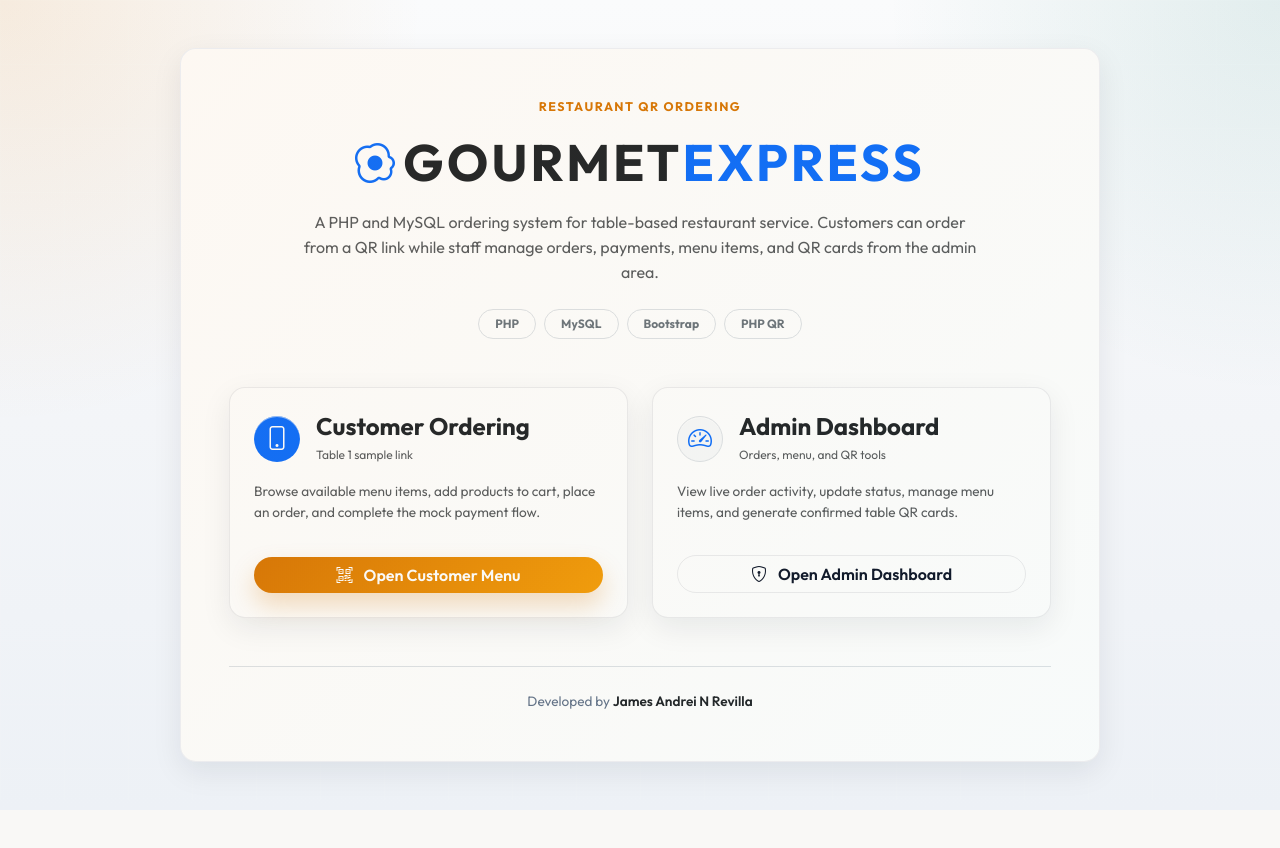
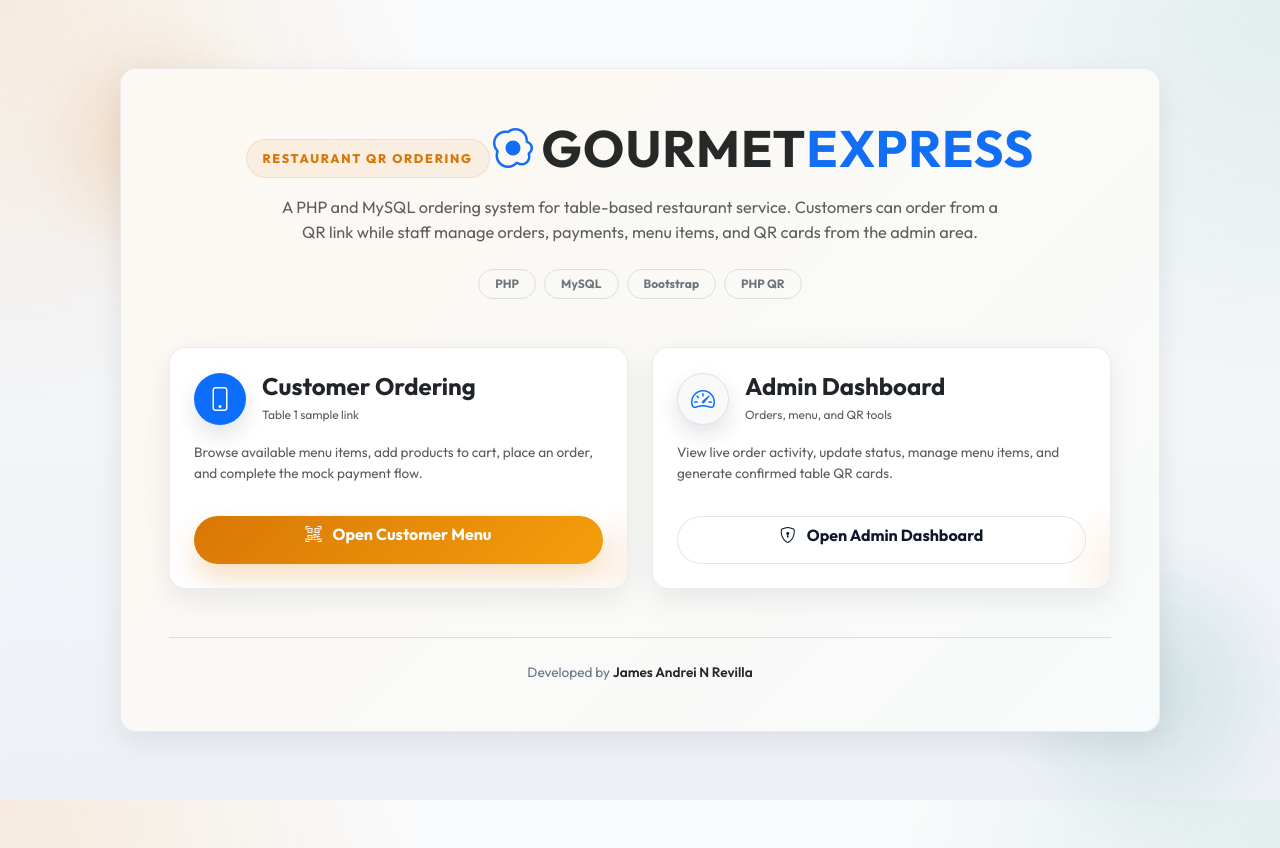
Before and after one commit to Tsukimitisu/Mini-QR-Ordering-System, a PHP site: page / in a window 1280 px wide. Before the commit the page ends 796 px from the top, so only its background shows below. Run offline with PHP 8.4, Linux system fonts and the light colour scheme.

Commit message:
ui: redesign landing portal

```diff
--- a/index.php
+++ b/index.php
@@ -21,80 +21,165 @@
     <!-- Custom CSS -->
     <link rel="stylesheet" href="assets/css/style.css">
     <style>
+        body.portal-page {
+            overflow-x: hidden;
+        }
+
         .portal-container {
             min-height: 100vh;
             display: flex;
             align-items: center;
             justify-content: center;
-            padding: 3rem 1rem;
+            padding: 2.25rem 1rem;
+            position: relative;
         }
+
+        .portal-container::before,
+        .portal-container::after {
+            content: "";
+            position: absolute;
+            border-radius: 999px;
+            pointer-events: none;
+            filter: blur(16px);
+            opacity: 0.75;
+        }
+
+        .portal-container::before {
+            width: 260px;
+            height: 260px;
+            top: 2%;
+            left: 2%;
+            background: radial-gradient(circle, rgba(217, 119, 6, 0.22), transparent 68%);
+        }
+
+        .portal-container::after {
+            width: 320px;
+            height: 320px;
+            right: -2%;
+            bottom: -6%;
+            background: radial-gradient(circle, rgba(15, 118, 110, 0.18), transparent 68%);
+        }
+
         .portal-card {
-            border: 1px solid var(--border-color) !important;
-            max-width: 920px;
+            position: relative;
+            z-index: 1;
+            max-width: 1040px;
             width: 100%;
+            border: 1px solid rgba(15, 23, 42, 0.08) !important;
+            background: rgba(255, 255, 255, 0.88) !important;
+            backdrop-filter: blur(20px);
         }
+
         .portal-eyebrow {
+            display: inline-flex;
+            align-items: center;
+            gap: 0.5rem;
             color: var(--primary-color);
             font-size: 0.78rem;
-            font-weight: 700;
-            letter-spacing: 0.12em;
+            font-weight: 800;
+            letter-spacing: 0.14em;
             text-transform: uppercase;
+            padding: 0.55rem 1rem;
+            border-radius: 999px;
+            background: rgba(217, 119, 6, 0.08);
+            border: 1px solid rgba(217, 119, 6, 0.14);
         }
+
         .portal-title {
-            font-size: clamp(2rem, 4vw, 3.5rem);
-            line-height: 1.05;
+            font-size: clamp(2.2rem, 4vw, 4rem);
+            line-height: 0.98;
+            letter-spacing: 0.02em;
         }
+
         .portal-copy {
-            max-width: 680px;
+            max-width: 720px;
             margin: 0 auto;
+            font-size: 1.02rem;
         }
+
         .portal-action-card {
-            border: 1px solid var(--border-color);
-            background: var(--bg-white);
-            transition: border-color 0.2s ease, transform 0.2s ease;
+            position: relative;
+            overflow: hidden;
+            border: 1px solid rgba(15, 23, 42, 0.08);
+            background: linear-gradient(180deg, rgba(255, 255, 255, 0.95), rgba(245, 248, 252, 0.95));
+            transition: transform 0.22s ease, border-color 0.22s ease, box-shadow 0.22s ease;
         }
+
         .portal-action-card:hover {
-            border-color: #cbd5e0;
-            transform: translateY(-2px);
+            border-color: rgba(217, 119, 6, 0.22);
+            transform: translateY(-4px);
+            box-shadow: 0 20px 40px rgba(15, 23, 42, 0.12);
         }
+
+        .portal-action-card::after {
+            content: "";
+            position: absolute;
+            inset: auto -20% -20% auto;
+            width: 140px;
+            height: 140px;
+            border-radius: 50%;
+            background: radial-gradient(circle, rgba(217, 119, 6, 0.12), transparent 70%);
+            pointer-events: none;
+        }
+
         .portal-icon {
-            width: 46px;
-            height: 46px;
+            width: 52px;
+            height: 52px;
             display: flex;
             align-items: center;
             justify-content: center;
+            box-shadow: 0 10px 22px rgba(15, 23, 42, 0.12);
         }
+
+        .btn-portal-primary,
+        .btn-portal-secondary {
+            min-height: 48px;
+        }
+
         .btn-portal-primary {
-            background-color: var(--primary-color);
+            background: linear-gradient(135deg, var(--primary-color), #f59e0b);
             color: #ffffff;
-            font-weight: 600;
+            font-weight: 700;
             border: 0;
-            transition: all 0.2s ease;
+            transition: transform 0.2s ease, box-shadow 0.2s ease;
+            box-shadow: 0 14px 28px rgba(217, 119, 6, 0.24);
         }
+
         .btn-portal-primary:hover {
             transform: translateY(-2px);
-            background-color: var(--primary-hover);
             color: #ffffff;
+            box-shadow: 0 18px 34px rgba(217, 119, 6, 0.3);
         }
+
         .btn-portal-secondary {
-            background-color: var(--bg-light);
+            background: rgba(255, 255, 255, 0.92);
             color: var(--text-main);
-            border: 1px solid var(--border-color);
-            font-weight: 600;
-            transition: all 0.2s ease;
+            border: 1px solid rgba(15, 23, 42, 0.10);
+            font-weight: 700;
+            transition: transform 0.2s ease, box-shadow 0.2s ease, border-color 0.2s ease;
         }
+
         .btn-portal-secondary:hover {
             transform: translateY(-2px);
-            background-color: #e2e8f0;
+            background: #ffffff;
             color: var(--text-main);
+            border-color: rgba(15, 23, 42, 0.16);
+            box-shadow: 0 14px 28px rgba(15, 23, 42, 0.08);
         }
+
         .portal-credit {
             color: var(--text-muted);
             font-size: 0.85rem;
         }
+
+        @media (max-width: 767.98px) {
+            .portal-container {
+                padding: 1.25rem 0.75rem;
+            }
+        }
     </style>
 </head>
-<body>
+<body class="portal-page">
 
     <div class="portal-container">
         <div class="card portal-card rounded-4 p-4 p-md-5 bg-white text-dark shadow-sm">
```
